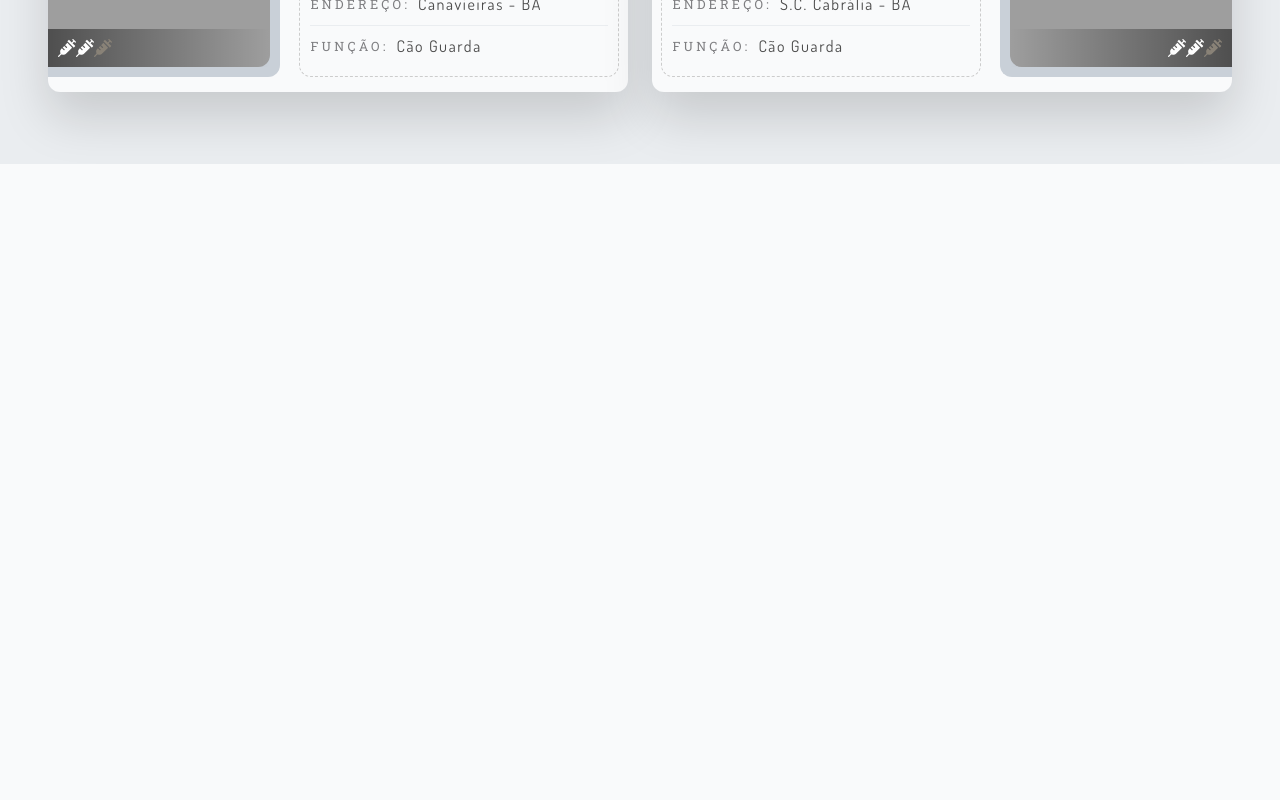
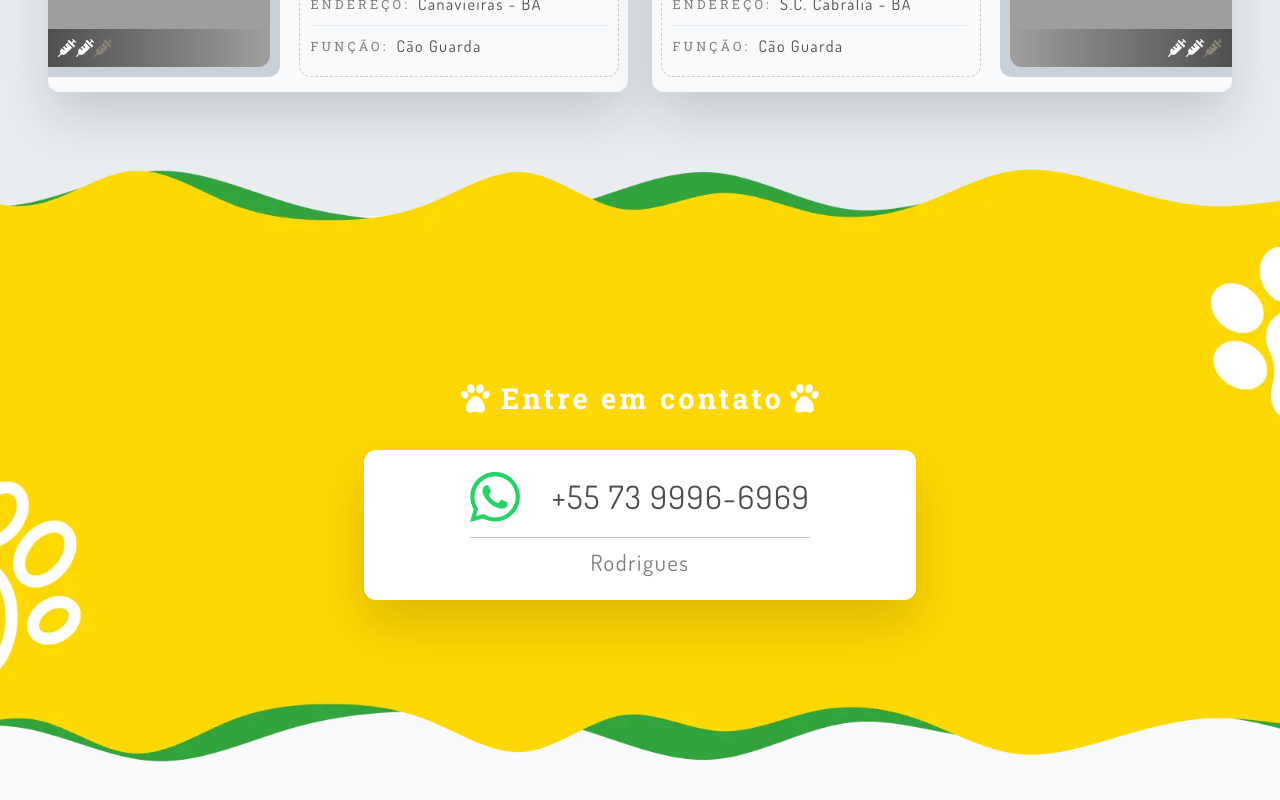
Before and after one commit to guibafica/ODAN, a React (Create React App) app: page / in a window 1280 px wide. Shown: the part 2555-3355 px from the top of the page. Before the commit the page ends 2723 px from the top, so only its background shows below. Built offline with nearby package versions, Linux system fonts and the light colour scheme; grey boxes are pictures that could not be loaded; a web font is replaced by a local one.

Commit message:
ADD: Finalizes contact section

```diff
--- a/src/components/Tittle/index.tsx
+++ b/src/components/Tittle/index.tsx
@@ -8,18 +8,20 @@ import * as Styles from './styles';
 
 interface ITittleProps {
   text: string;
+  iconColor?: string;
+  textColor?: string;
 }
 
-const Tittle: React.FC<ITittleProps> = ({ text }) => {
+const Tittle: React.FC<ITittleProps> = ({ text, iconColor, textColor }) => {
   return (
     <>
       <Styles.Container>
-        <IoMdPaw color={colors.primary.yellow01} size={35} />
+        <IoMdPaw color={iconColor ? iconColor : colors.primary.yellow01} size={35} />
 
         <Text
           text={text}
           align="center"
-          color={colors.gray.dark04}
+          color={textColor ? textColor : colors.gray.dark04}
           size={18}
           weight="700"
           fontFamily="Roboto Slab"
@@ -28,7 +30,7 @@ const Tittle: React.FC<ITittleProps> = ({ text }) => {
           marginRight={2}
         />
 
-        <IoMdPaw color={colors.primary.yellow01} size={35} />
+        <IoMdPaw color={iconColor ? iconColor : colors.primary.yellow01} size={35} />
       </Styles.Container>
     </>
   );
--- a/src/pages/Dashboard/index.tsx
+++ b/src/pages/Dashboard/index.tsx
@@ -6,6 +6,7 @@ import Footer from '../../components/Footer';
 import HomeSection from '../../sections/HomeSection';
 import ParentsSection from '../../sections/ParentsSection';
 import PuppiesSection from '../../sections/PuppiesSection';
+import ContactSection from '../../sections/ContactSection';
 
 const Dashboard: React.FC = () => {
   useEffect(() => {
@@ -23,6 +24,7 @@ const Dashboard: React.FC = () => {
       <HomeSection />
       <ParentsSection />
       <PuppiesSection />
+      <ContactSection />
 
       <Footer />
     </Fragment>
--- a/src/sections/ContactSection/index.tsx
+++ b/src/sections/ContactSection/index.tsx
@@ -1,16 +1,58 @@
-import React from 'react';
+import React, { useCallback } from 'react';
+import { ImWhatsapp } from 'react-icons/im';
 
 import Text from '../../components/Text';
+import Tittle from '../../components/Tittle';
 
 import colors from '../../utils/colors';
 
 import * as Styles from './styles';
 
 const ContactSection: React.FC = () => {
+  const handleOpenWhatsapp = useCallback(() => {
+    const message = 'Olá Rodrigues, tenho um interesse em um dos filhotes!';
+    const wppURL = `https://api.whatsapp.com/send?l=pt-BR&phone='557399966969'&text=${message}`;
+
+    window.open(wppURL, '_blank')!.focus();
+  }, []);
+
   return (
     <>
       <Styles.Container id='contact'>
+        <Styles.Banner>
+          <Tittle
+            text="Entre em contato"
+            iconColor={colors.gray.white}
+            textColor={colors.gray.white}
+          />
 
+          <Styles.ContactOptionsDiv>
+            <Styles.ContactOptionButton onClick={handleOpenWhatsapp}>
+              <Styles.WhatsappDiv>
+                <ImWhatsapp color="#25d366" size={50} />
+
+                <Text
+                  text="+55 73 9996-6969"
+                  align="center"
+                  color={colors.gray.dark04}
+                  size={20}
+                  weight="400"
+                  fontFamily="Dosis"
+                  marginLeft={20}
+                />
+              </Styles.WhatsappDiv>
+
+              <Text
+                text="Rodrigues"
+                align="center"
+                color={colors.gray.dark03}
+                size={14}
+                weight="400"
+                fontFamily="Dosis"
+              />
+            </Styles.ContactOptionButton>
+          </Styles.ContactOptionsDiv>
+        </Styles.Banner>
       </Styles.Container>
     </>
   )
--- a/src/sections/ContactSection/styles.ts
+++ b/src/sections/ContactSection/styles.ts
@@ -1,6 +1,6 @@
 import styled from 'styled-components';
 
-import dealBg from '../../assets/deal-bg.png';
+import contactBG from '../../assets/contact-bg.png';
 
 import colors from '../../utils/colors';
 
@@ -19,11 +19,12 @@ export const Banner = styled.div`
   justify-content: center;
   flex-direction: column;
   min-height: 75vh;
-  background: url(${dealBg}) no-repeat;
+  background: url(${contactBG}) no-repeat;
   background-size: cover;
   background-position: center;
   position: relative;
   z-index: 2;
+  margin-top: -50px;
 `;
 
 export const Content = styled.div`
@@ -36,3 +37,62 @@ export const Content = styled.div`
   align-items: center;
   flex-direction: column;
 `;
+
+export const ContactOptionsDiv = styled.div`
+  width: 90%;
+  display: flex;
+  flex-direction: row;
+  align-items: center;
+  justify-content: center;
+`;
+
+export const ContactOptionButton = styled.div`
+  width: 48%;
+  height: 150px;
+  background-color: ${colors.gray.white};
+  border-radius: 12px;
+  display: flex;
+  flex-direction: column;
+  align-items: center;
+  justify-content: center;
+  box-shadow: 0 25px 50px rgba(0, 0, 0, 0.15);
+  cursor: pointer;
+  transition: all 0.2s ease-in-out;
+  padding-left: 20px;
+  padding-right: 20px;
+
+  &:hover {
+    transform: scale(1.1);
+    box-shadow: 0 25px 50px rgba(0, 0, 0, 0.40);
+  }
+
+  @media screen and (max-width: 890px) {
+    width: 80%;
+  }
+
+  @media screen and (max-width: 540px) {
+    width: 100%;
+  }
+`;
+
+export const WhatsappDiv = styled.div`
+  display: flex;
+  flex-direction: row;
+  align-items: center;
+  justify-content: center;
+  border-bottom: 1px solid ${colors.gray.dark02};
+  padding-bottom: 15px;
+  margin-bottom: 10px;
+
+  @media screen and (max-width: 424px) {
+    svg {
+      height: 30px;
+      width: 30px;
+    }
+
+    p {
+      font-size: 20px;
+      margin-left: 5px;
+    }
+  }
+`;
--- a/src/sections/PuppiesSection/styles.ts
+++ b/src/sections/PuppiesSection/styles.ts
@@ -35,4 +35,5 @@ export const Content = styled.div`
   display: flex;
   align-items: center;
   flex-direction: column;
+  padding-bottom: 100px;
 `;
```
